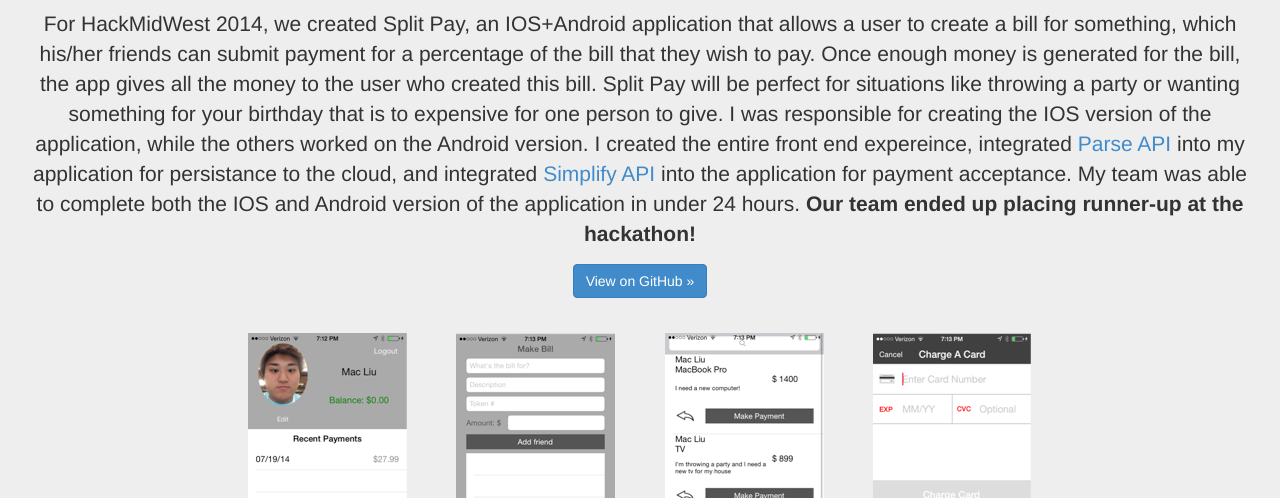
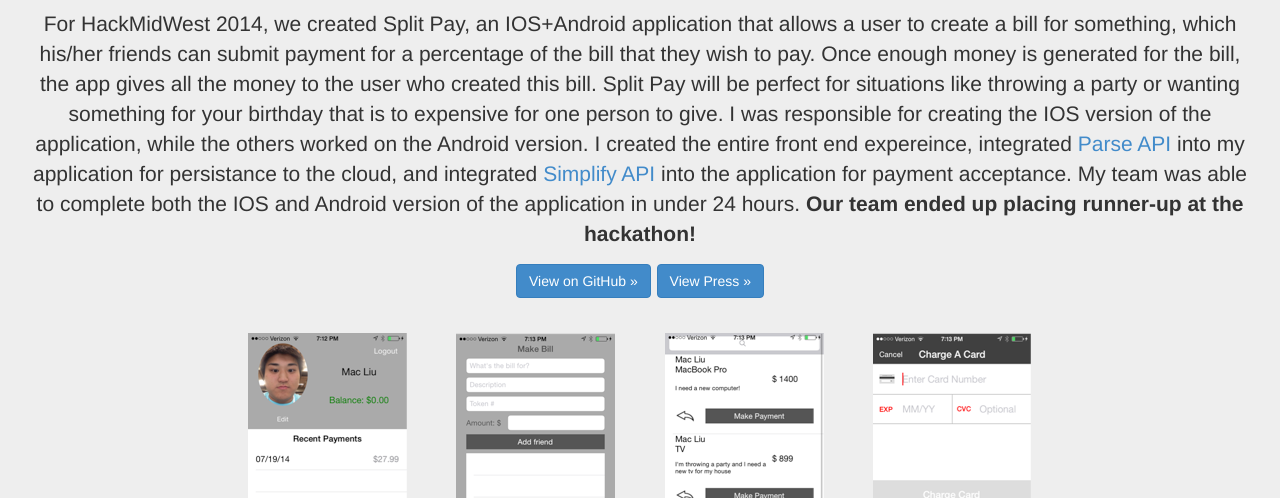
Before and after one commit to MacLiu/portfolio, a plain HTML site: page projects.html in a window 1280 px wide. Shown: the part 302-800 px from the top of the page. Drawn offline with nearby package versions, Linux system fonts and the light colour scheme; a script that the page names is missing; files whose address does not match are found by name.

Commit message:
press button

```diff
--- a/projects.html
+++ b/projects.html
@@ -64,7 +64,7 @@
           <p>
             For HackMidWest 2014, we created Split Pay, an IOS+Android application that allows a user to create a bill for something, which his/her friends can submit payment for a percentage of the bill that they wish to pay. Once enough money is generated for the bill, the app gives all the money to the user who created this bill. Split Pay will be perfect for situations like throwing a party or wanting something for your birthday that is to expensive for one person to give. I was responsible for creating the IOS version of the application, while the others worked on the Android version. I created the entire front end expereince, integrated <a href="https://www.parse.com/">Parse API</a> into my application for persistance to the cloud, and integrated <a href="https://www.simplify.com/commerce/">Simplify API</a> into the application for payment acceptance. My team was able to complete both the IOS and Android version of the application in under 24 hours. <strong>Our team ended up placing runner-up at the hackathon!</strong>
           </p>
-          <p><a class="btn btn-primary" href="https://github.com/MacLiu/SplitPay" role="button">View on GitHub &raquo;</a></p>
+          <p><a class="btn btn-primary" href="https://github.com/MacLiu/SplitPay" role="button">View on GitHub &raquo;</a>   <a class="btn btn-primary" href="http://blog.simplify.com/2014/07/23/hackmidwest-2014/" role="button">View Press &raquo;</a></p>
           <br>
       <div class="row">
         <div class="col-md-2"></div>
```
